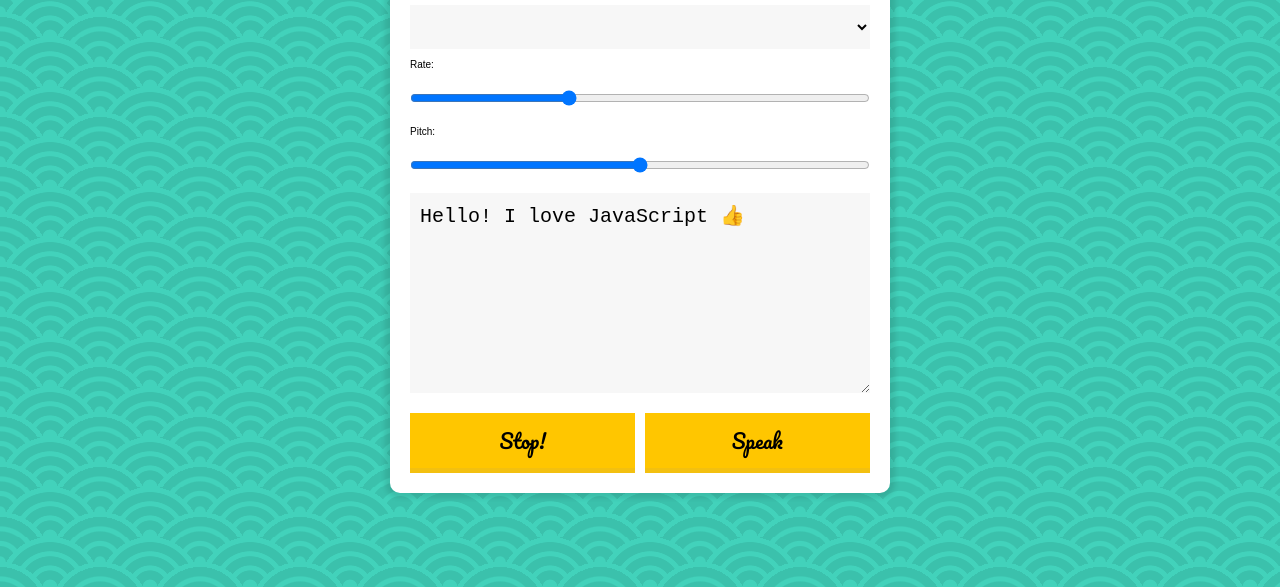
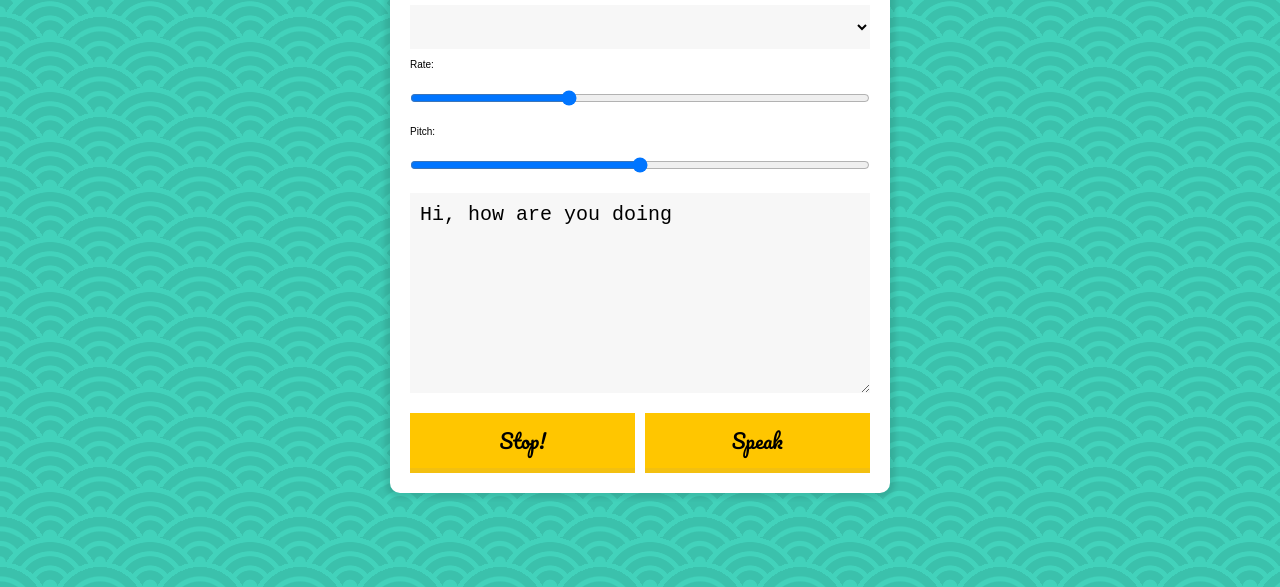
Before and after one commit to sarthakahuja07/Vanilla, a plain HTML site: page Text To Speech/index.html in a window 1280 px wide. Shown: the part 213-800 px from the top of the page. Drawn offline with Linux system fonts and the light colour scheme.

Commit message:
minor changes

```diff
--- a/Text To Speech/index.html
+++ b/Text To Speech/index.html
@@ -21,7 +21,7 @@
       <label for="pitch">Pitch:</label>
       <input name="pitch" type="range" min="0" max="2" step="0.1">
 
-      <textarea name="text">Hello! I love JavaScript 👍</textarea>
+      <textarea name="text">Hi, how are you doing </textarea>
       <button id="stop">Stop!</button>
       <button id="speak">Speak</button>
 
```
